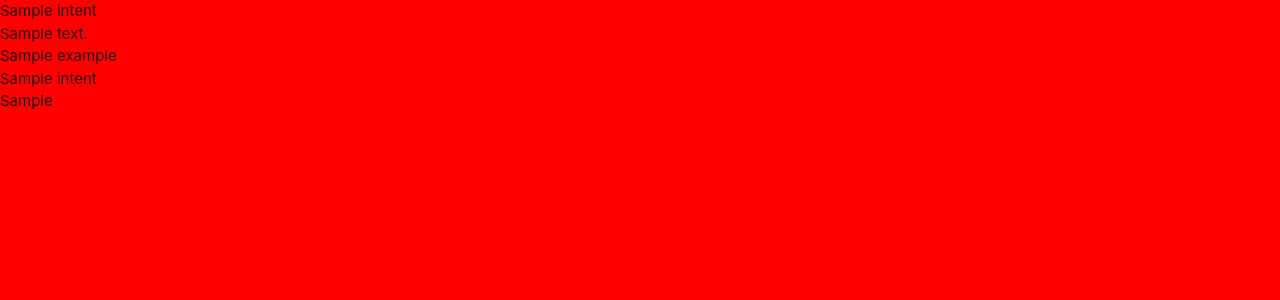
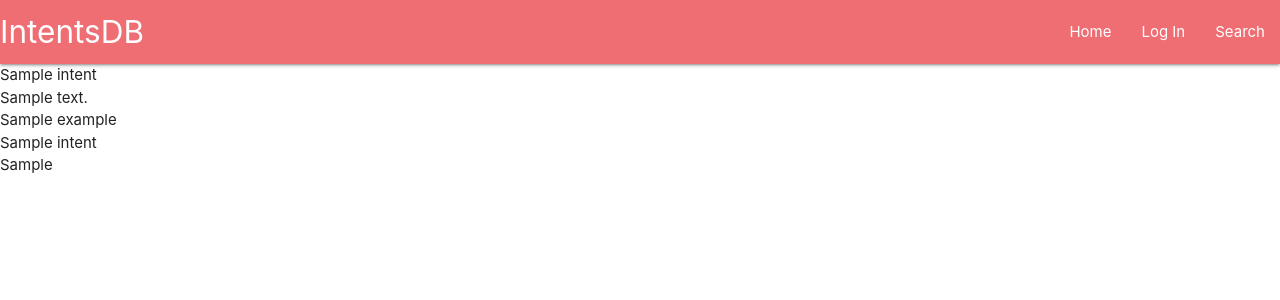
Before and after one commit to lilychuang78/milestone3, a Flask app: page / in a window 1280 px wide. Shown: the top 300 px of the page. Run offline with Flask 2, Linux system fonts and the light colour scheme; a database or web service that is not in the repository returns one stand-in record (values such as "Sample title"); some libraries are stand-ins or nearby versions.

Commit message:
add navbar

```diff
--- a/static/css/style.css
+++ /dev/null
@@ -1,3 +0,0 @@
-body {
-    background-color: red;
-}
--- a/static/js/script.js
+++ b/static/js/script.js
@@ -0,0 +1,4 @@
+/*jquery sidenav*/
+$(document).ready(function () {
+    $(".sidenav").sidenav();
+});
--- a/templates/base.html
+++ b/templates/base.html
@@ -1,24 +1,50 @@
 <!DOCTYPE html>
 <html lang="en">
+
 <head>
     <meta charset="UTF-8">
     <meta name="viewport" content="width=device-width, initial-scale=1.0">
     <link rel="stylesheet" href="https://fonts.googleapis.com/icon?family=Material+Icons">
-    <link rel="stylesheet" href="https://cdnjs.cloudflare.com/ajax/libs/materialize/1.0.0/css/materialize.min.css" type="text/css">
+    <link rel="stylesheet" href="https://cdnjs.cloudflare.com/ajax/libs/materialize/1.0.0/css/materialize.min.css"
+        type="text/css">
     <link rel="stylesheet" href="{{ url_for('static', filename='css/style.css')}}" type="text/css">
     {% block style %}
     {% endblock %}
 
     <title>Search Intent</title>
 </head>
+
 <body>
+    <header>
+        <!--Materialize navbar starts here-->
+    <nav>
+        <div class="nav-wrapper">
+            <a href="#" class="brand-logo">IntentsDB</a>
+            <a href="#" data-target="mobile-demo" class="sidenav-trigger"><i class="material-icons">menu</i></a>
+            <ul class="right hide-on-med-and-down">
+                <li><a href="#">Home</a></li>
+                <li><a href="#">Log In</a></li>
+                <li><a href="#">Search</a></li>
+            </ul>
+        </div>
+    </nav>
+
+    <ul class="sidenav" id="mobile-demo">
+        <li><a href="#">Home</a></li>
+        <li><a href="#">Log In</a></li>
+        <li><a href="#">Search</a></li>
+    </ul>
+        <!--Materialize navbar ends here-->
+    </header>
 
     {% block content %}
     {% endblock %}
-    <script src="https://code.jquery.com/jquery-3.6.0.min.js" integrity="sha256-/xUj+3OJU5yExlq6GSYGSHk7tPXikynS7ogEvDej/m4=" crossorigin="anonymous"></script>
+    <script src="https://code.jquery.com/jquery-3.6.0.min.js"
+        integrity="sha256-/xUj+3OJU5yExlq6GSYGSHk7tPXikynS7ogEvDej/m4=" crossorigin="anonymous"></script>
     <script src="https://cdnjs.cloudflare.com/ajax/libs/materialize/1.0.0/js/materialize.min.js"></script>
     <script src="{{ url_for('static', filename='js/script.js') }}"></script>
     {% block scripts %}
     {% endblock %}
 </body>
+
 </html>
```
